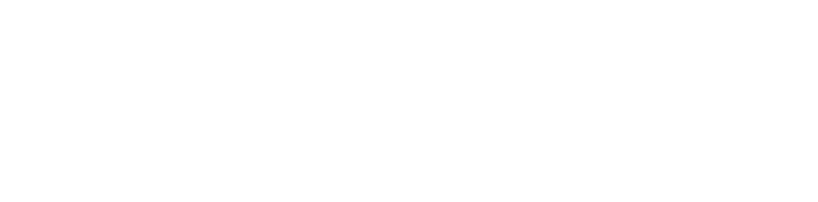
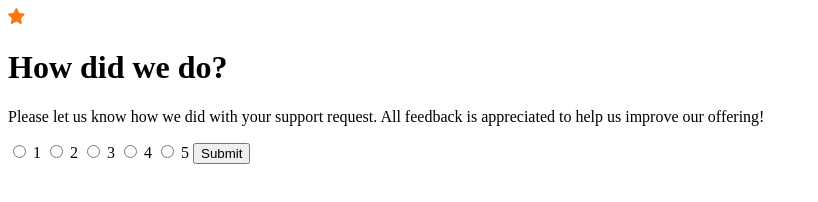
Before and after one commit to LucasGitHubx/Interactive-rating-component, a plain HTML site: page index.html in a window 1280 px wide. Shown: the whole page, without its empty margins (0-818 px from the left). Drawn offline with Linux system fonts and the light colour scheme.

Commit message:
Basic structure of html

```diff
--- a/index.html
+++ b/index.html
@@ -8,7 +8,31 @@
   <title>Interactive rating component</title>
 </head>
 <body>
+  <main class="main">
+    <img src="./images/icon-star.svg" alt="icon star" class="main__image">
+    <h1 class="main__title">How did we do?</h1>
+    <p>Please let us know how we did with your support request. All feedback is appreciated to help us improve our offering!</p>
+  </main>
+  <form class="form">
+    <input type="radio" id="radio-1" value="1" name="group" class="form__radio">
+    <label for="radio-1">1</label>
 
+    <input type="radio" id="radio-2" value="2" name="group" class="form__radio">
+    <label for="radio-2">2</label>
+
+    <input type="radio" id="radio-3" value="3" name="group" class="form__radio">
+    <label for="radio-3">3</label>
+
+    <input type="radio" id="radio-4" value="4" name="group" class="form__radio">
+    <label for="radio-4">4</label>
+
+    <input type="radio" id="radio-5" value="5" name="group" class="form__radio">
+    <label for="radio-5">5</label>
+
+    <input type="submit" value="Submit" class="form__submit">
+  </form>
+
+  <script src="./js/app.js"></script>
   <!-- Rating state start -->
 <!--
   How did we do?
```
